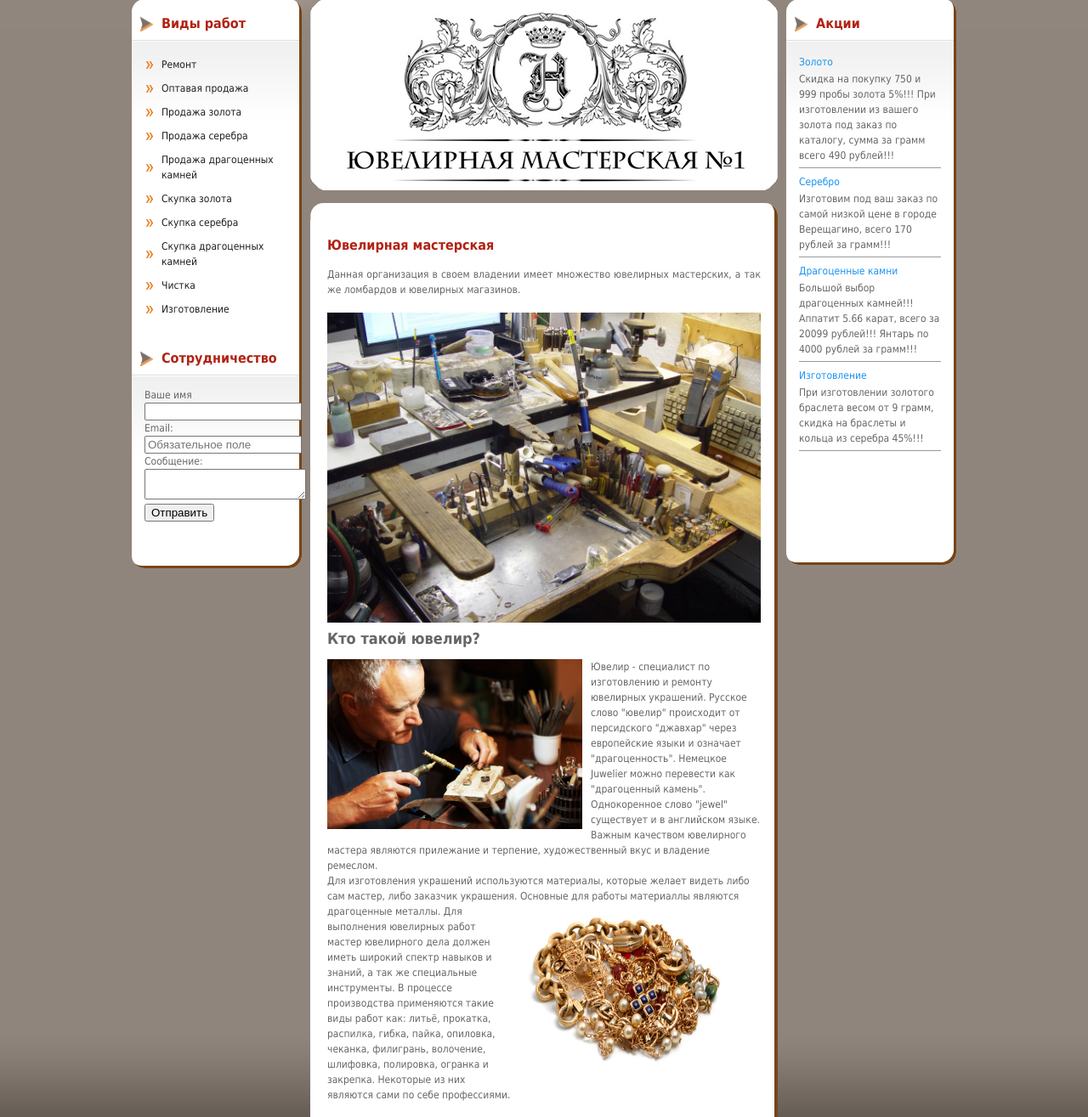
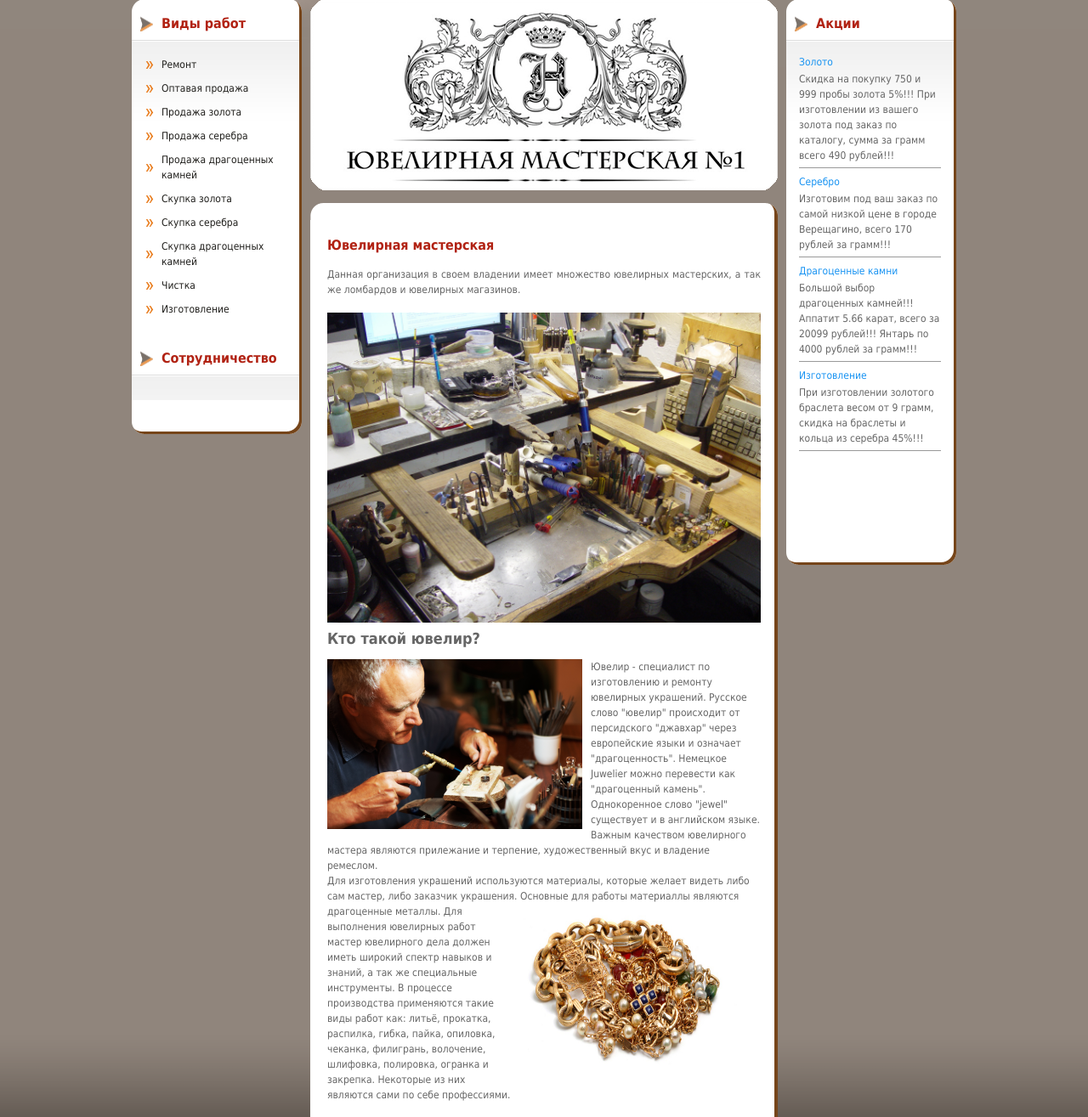
Before and after one commit to Rodion757/rodion757.github.io, a PHP site: page / in a window 1280 px wide. Shown: the part 181-1496 px from the top of the page at 85% size. Run offline with PHP 8.4, Linux system fonts and the light colour scheme; some libraries are stand-ins or nearby versions.

Commit message:
Update index.php

```diff
--- a/index.php
+++ b/index.php
@@ -141,12 +141,7 @@
 
                         	<div id="newsletter_box">
 
-                               <form action="kod.php" method="post">
-Ваше имя <input type="text" name="first_name">
-Email: <input type="text" name="email" required placeholder="Обязательное поле">
-Сообщение:<br><textarea rows="2" name="message" cols="21"></textarea>
-<input type="submit" name="submit" value="Отправить">
-</form>
+
                         	</div>
 
 
```
